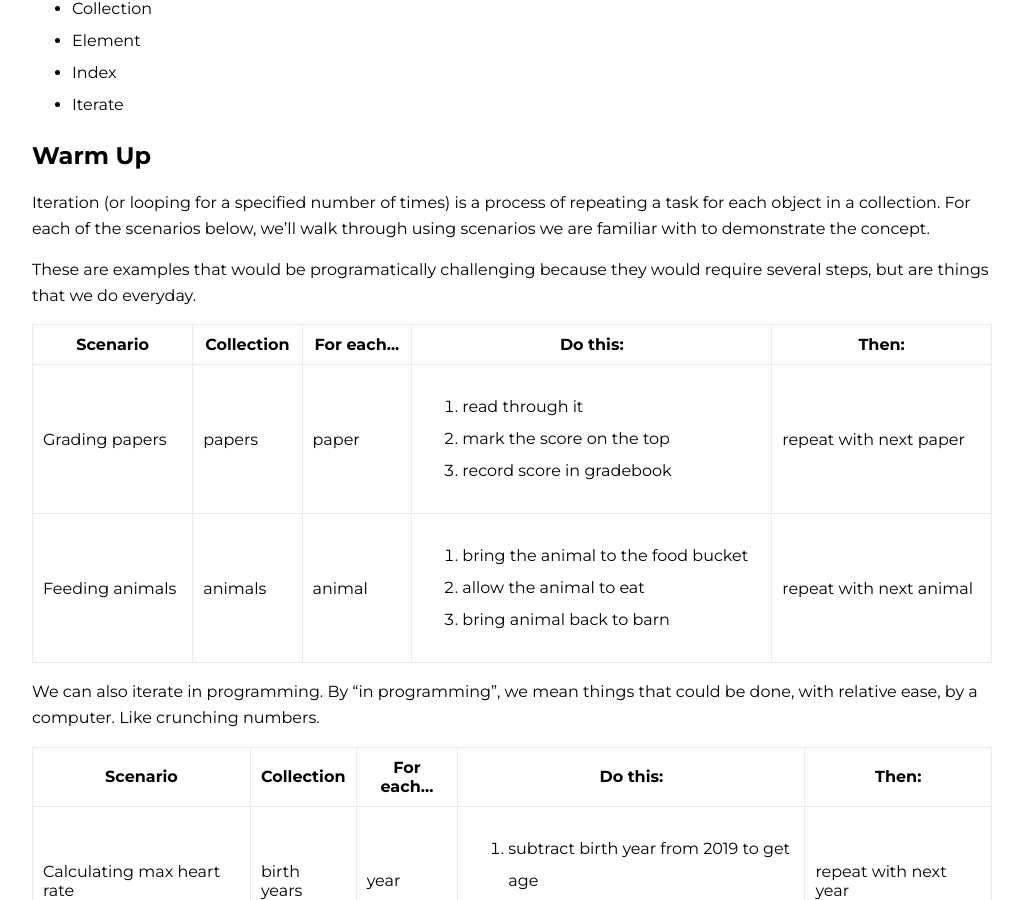
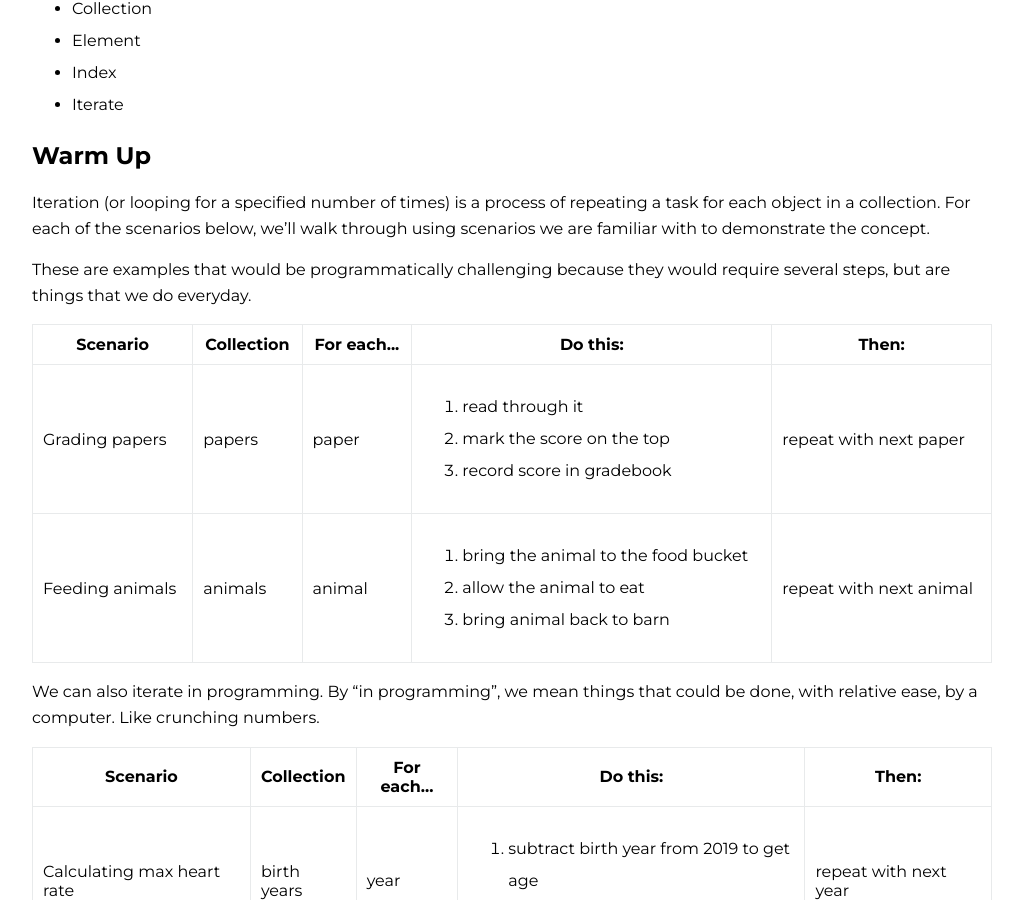
Before and after one commit to ameseee/kwk-curriculum-site, a Jekyll site: the page built from web-app/lessons/js-arrays-intermediate/index.md, in a window 1280 px wide and 900 px high, scrolled down 430 px. Shown: the whole window, without its empty margins (128-1151 px from the left). Built offline with Jekyll 4.4.1, drawn with Linux system fonts in a browser that asks for light colours; nearby versions of some CDN libraries.

Commit message:
Make small adjustments to JS Arrays lesson

```diff
--- a/web-app/lessons/js-arrays-intermediate/index.md
+++ b/web-app/lessons/js-arrays-intermediate/index.md
@@ -19,7 +19,7 @@
 
 Iteration (or looping for a specified number of times) is a process of repeating a task for each object in a collection. For each of the scenarios below, we’ll walk through using scenarios we are familiar with to demonstrate the concept.
 
-These are examples that would be programatically challenging because they would require several steps, but are things that we do everyday.
+These are examples that would be programmatically challenging because they would require several steps, but are things that we do everyday.
 
 <table>
   <thead>
@@ -273,7 +273,6 @@
   <p><strong>Spicy Challenge:</strong> Declare a function called <code class="try-it-code">findLongestWord</code>. It should iterate over an array of strings. Your function should return one string, the string from the original array that had the greatest number of characters. If there is a tie for the greatest number of characters, return the last one that is in the array.</p>
 </div>
 
-
 ## More Practice
 
 At this point, you have the tools to do just about anything with an array! If you'd like more practice before moving on, check out the [Leveled Array Exercises](../js-array-exercises).
```
Also changed, not shown: web-app/lessons/js-arrays-intermediate/assets/tumblr-filter.png.
